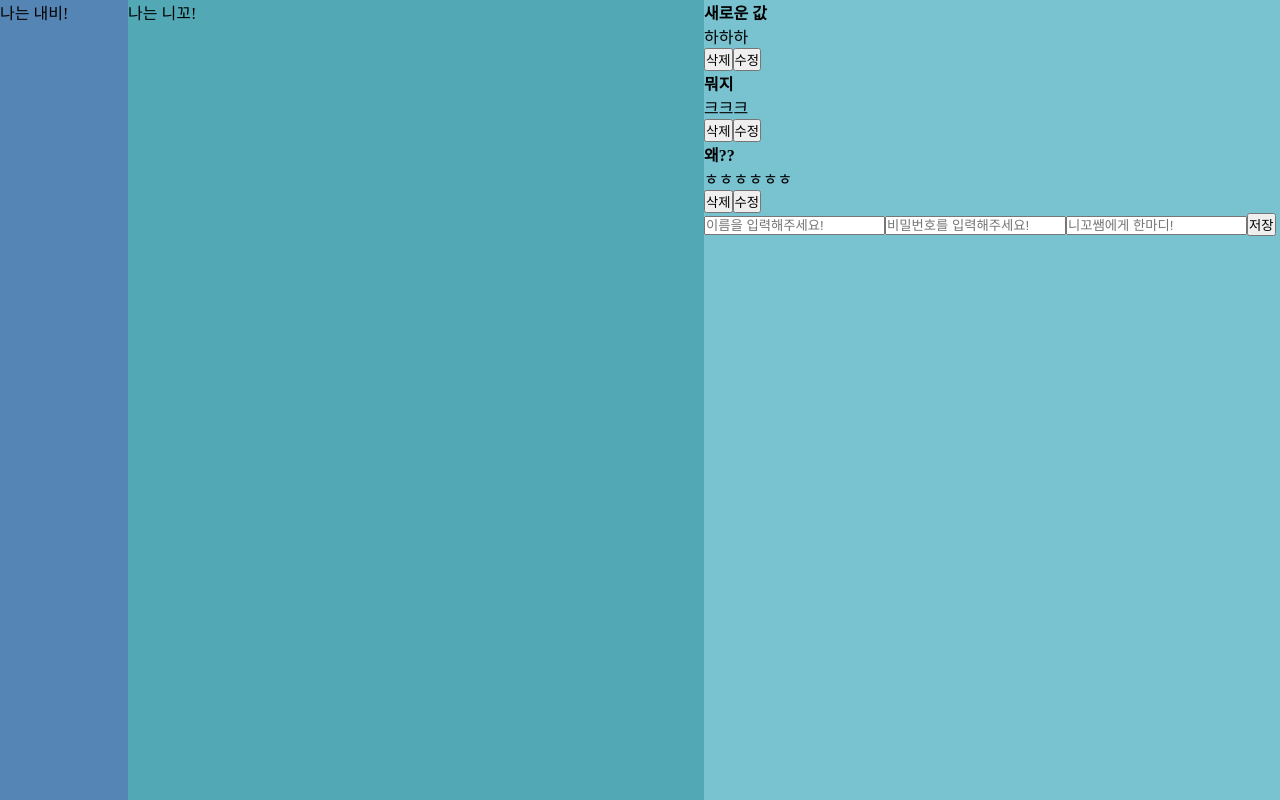
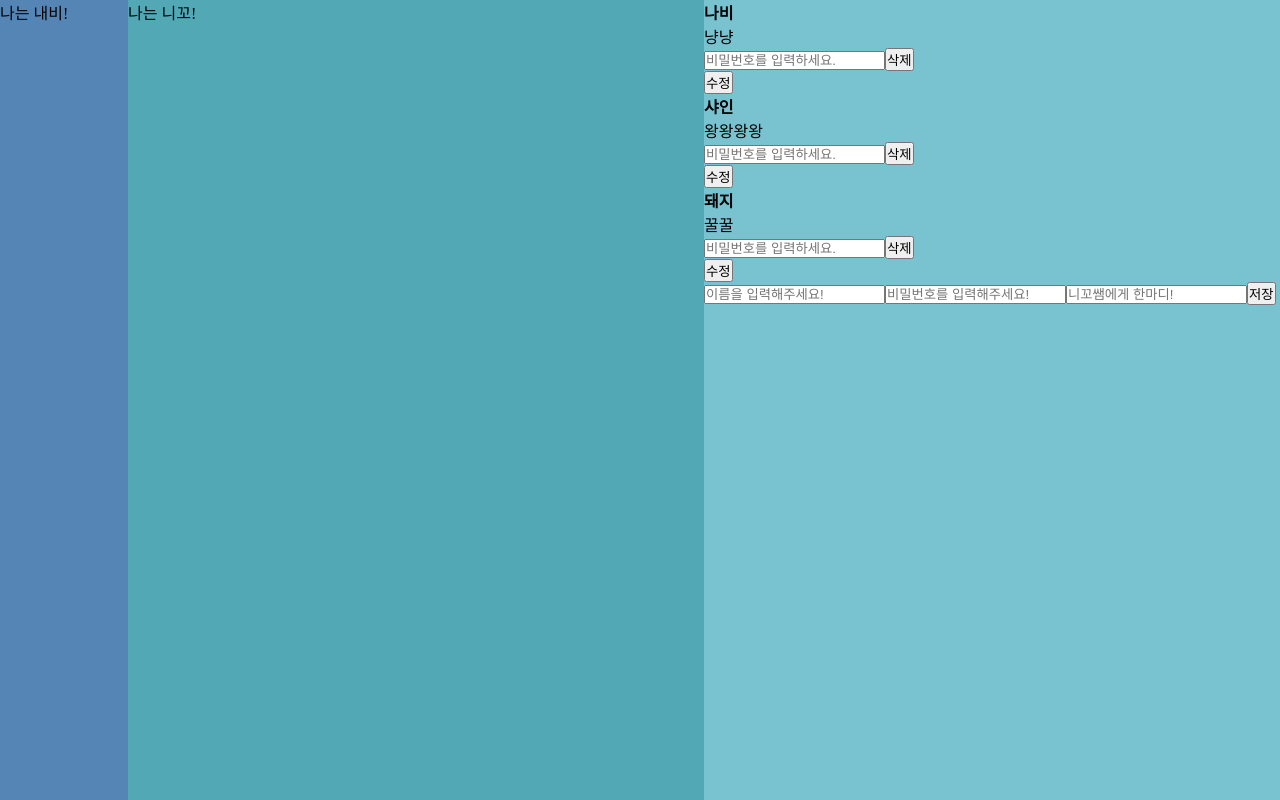
Before and after one commit to Booyah-Nico/Booyah, a React (Create React App) app: page / in a window 1280 px wide. Built offline with nearby package versions, Linux system fonts and the light colour scheme; data requests are answered from the project's data file.

Commit message:
삭제모드(비밀번호입력)

```diff
--- a/db.json
+++ b/db.json
@@ -1,22 +1,22 @@
 {
   "comments": [
     {
-      "id": "76eb5005-c4d0-4550-a240-69225e50d394",
-      "name": "새로운 값",
-      "content": "하하하",
-      "password": "1234"
+      "id": "a3e88682-7911-49ac-b311-b49440dd5b93",
+      "name": "나비",
+      "content": "냥냥",
+      "password": "2"
     },
     {
-      "id": "df75782e-3048-47fb-8c7a-9a5fa70ea783",
-      "name": "뭐지",
-      "content": "크크크",
-      "password": "1234"
+      "id": "b97d476a-6267-4f0e-a0f9-71845e9c0512",
+      "name": "샤인",
+      "content": "왕왕왕왕",
+      "password": "1"
     },
     {
-      "id": "7d1b7cb0-b78f-4c41-9742-db2f9de11760",
-      "name": "왜??",
-      "content": "ㅎㅎㅎㅎㅎㅎ",
-      "password": "123`"
+      "id": "a6bde288-4e46-4f6d-97c8-dd974f22107d",
+      "name": "돼지",
+      "content": "꿀꿀",
+      "password": "1"
     }
   ]
 }
--- a/src/components/CommentList.jsx
+++ b/src/components/CommentList.jsx
@@ -12,10 +12,11 @@ import ModalEdit from './ModalEdit';
 const CommentList = () => {
   const dispatch = useDispatch();
   const { isLoading, error, comments } = useSelector((state) => state.comments);
-
-  const [editMode, setEditMode] = useState(false);
+  console.log(comments);
   const [modalEditOpen, setModalEditOpen] = useState(false);
   const [modalId, setModalId] = useState('');
+
+  const [passwordInput, setPasswordInput] = useState('');
 
   useEffect(() => {
     dispatch(__getComments());
@@ -24,7 +25,6 @@ const CommentList = () => {
   if (isLoading) {
     return <div>로딩 중...</div>;
   }
-
   if (error) {
     return <div>{error.message}</div>;
   }
@@ -32,29 +32,46 @@ const CommentList = () => {
   const onModalOpenHandler = (event) => {
     setModalEditOpen(true);
     setModalId(event.target.name);
-    console.log(modalId);
   };
+
   return (
     <div>
       {comments.map((comment) => (
         <div key={comment.id}>
           <h4>{comment.name}</h4>
           <p>{comment.content}</p>
-          <button onClick={() => dispatch(__deleteComment(comment.id))}>
-            삭제
+
+          <form
+            onSubmit={() => {
+              if (passwordInput === comment.password) {
+                dispatch(__deleteComment(comment.id));
+              } else if (passwordInput !== comment.password) {
+                alert('비밀번호를 입력하세요.');
+              }
+            }}>
+            <input
+              type='password'
+              placeholder='비밀번호를 입력하세요.'
+              key={comment.id}
+              onChange={(e) => {
+                const { value } = e.target;
+                setPasswordInput(value);
+              }}
+            />
+            <button type='submit'>삭제</button>
+          </form>
+          <button name={comment.id} onClick={onModalOpenHandler}>
+            수정
           </button>
-
-          {editMode ? null : (
-            <button name={comment.id} onClick={onModalOpenHandler}>
-              수정
-            </button>
-          )}
         </div>
       ))}
+
       {modalEditOpen ? (
         <ModalEdit
           key={modalId}
           modalId={modalId}
+          passwordInput={passwordInput}
+          setPasswordInput={setPasswordInput}
           setModalEditOpen={setModalEditOpen}></ModalEdit>
       ) : null}
 
--- a/src/components/ModalEdit.jsx
+++ b/src/components/ModalEdit.jsx
@@ -2,7 +2,12 @@ import React, { useEffect, useState } from 'react';
 import { useDispatch } from 'react-redux';
 import { __patchComment } from '../redux/modules/CommentsSlice';
 
-const ModalEdit = ({ modalId, setModalEditOpen }) => {
+const ModalEdit = ({
+  modalId,
+  setModalEditOpen,
+  passwordInput,
+  setPasswordInput,
+}) => {
   const dispatch = useDispatch();
 
   const [editContent, setEditContent] = useState('');
@@ -26,14 +31,30 @@ const ModalEdit = ({ modalId, setModalEditOpen }) => {
 
   return (
     <>
-      <form onSubmit={onTransmitHandler}>
+      <form
+        onSubmit={() => {
+          if (passwordInput) {
+            dispatch(__patchComment({ id: inputId, content: editContent }));
+          } else {
+            alert('비밀번호가 틀렸습니다');
+          }
+        }}>
         <input
           type='text'
           placeholder='수정할 내용을 입력해주세요'
           onChange={(event) => {
             const { value } = event.target;
             setEditContent(value);
-          }}></input>
+          }}
+        />
+        <input
+          type='password'
+          placeholder='비밀번호를 입력하세요'
+          onChange={(event) => {
+            const { value } = event.target;
+            setPasswordInput(value);
+          }}
+        />
         <button type='submit'>완료</button>
         <button onClick={closeHandler}>취소</button>
       </form>
```
